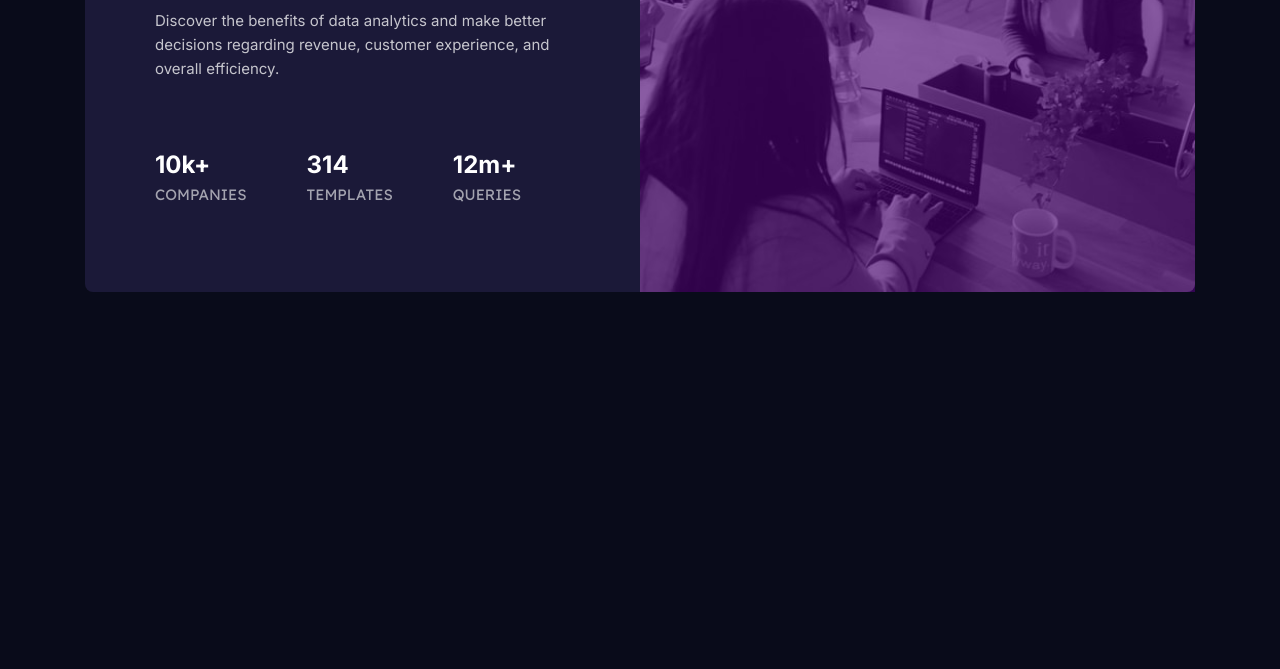
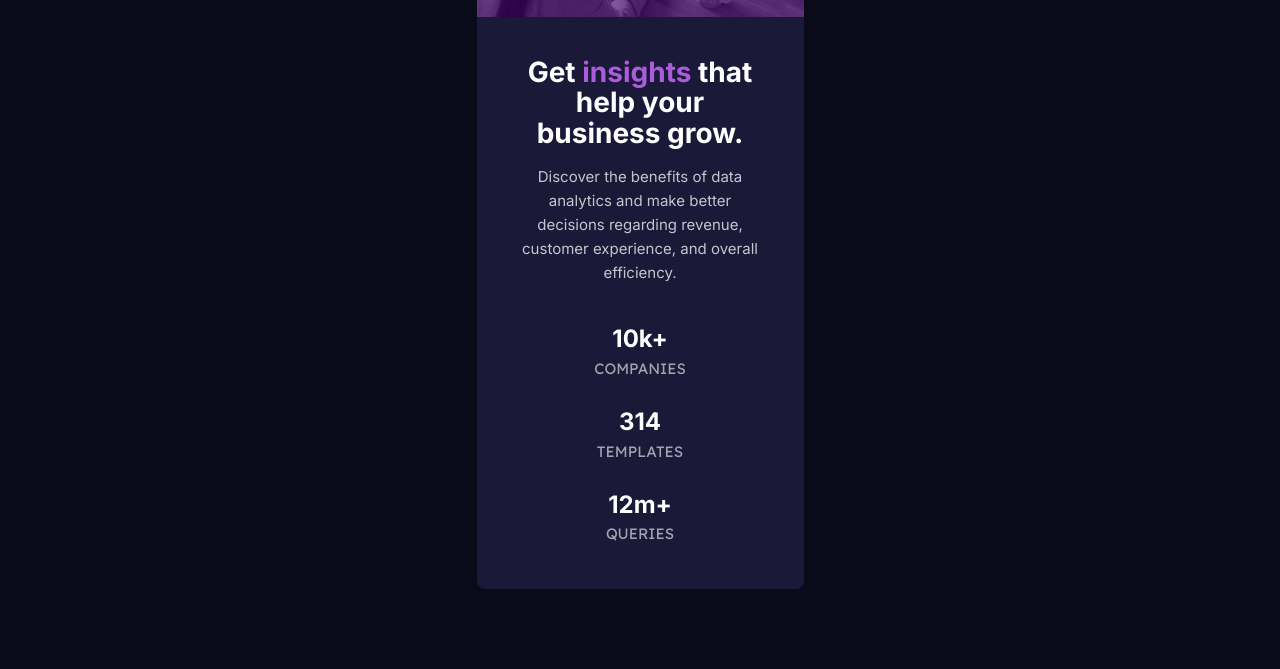
Before and after one commit to JGedd/stats-preview-card-, a plain HTML site: page index.html in a window 1280 px wide. Shown: the part 340-1009 px from the top of the page. Before the commit the page ends 800 px from the top, so only its background shows below. Drawn offline with Linux system fonts and the light colour scheme.

Commit message:
updated stats preview card

```diff
--- a/index.html
+++ b/index.html
@@ -12,10 +12,11 @@
       href="./images/favicon-32x32.png"
     />
 
-    <link rel="stylesheet" href="css/style.css" />
+    <link rel="stylesheet" href="./css/style.min.css" />
     <title>Frontend Mentor | Stats preview card component</title>
   </head>
   <body>
+    <main>
       <div class="card">
         <div class="card-content">
           <h2 class="card-content__heading">
@@ -51,5 +52,7 @@
           />
         </div>
       </div>
+    </main>
+
   </body>
 </html>
--- a/sass/_base.scss
+++ /dev/null
@@ -1,40 +0,0 @@
-@import url("https://fonts.googleapis.com/css2?family=Inter:wght@400;700&family=Lexend+Deca&display=swap");
-
-:root {
-  --main-background: hsl(233, 47%, 7%);
-  --card-background: hsl(244, 38%, 16%);
-  --accent: hsl(277, 64%, 61%);
-  --main-headings: hsl(0, 0%, 100%);
-  --paragraph: hsla(0, 0%, 100%, 0.75);
-  --stat-heading: hsla(0, 0%, 100%, 0.6);
-}
-
-$bp-desktop: 90em; //1440px
-$bp-mobile: 23.43em; //375px
-
-* {
-  margin: 0;
-  padding: 0;
-}
-
-*,
-*::before,
-*::after {
-  box-sizing: inherit;
-}
-
-html {
-  box-sizing: border-box;
-  font-size: 62.5%; //1rem = 10px, 10px/16px = 62.5%
-}
-
-body {
-  background-color: var(--main-background);
-  min-height: 100vh;
-  font-family: "Inter", "Lexend Deca", sans-serif;
-  font-size: 1.5rem;
-  line-height: 1.5;
-  display: flex;
-  align-items: center;
-  justify-content: center;
-}
--- a/sass/_layout.scss
+++ /dev/null
@@ -1,114 +0,0 @@
-.card {
-  max-width: 111rem;
-  background-color: var(--card-background);
-  display: grid;
-  grid-template-columns: 1fr 1fr;
-  border-radius: 8px;
-
-  @media only screen and (max-width: $bp-mobile) {
-    max-width: 32.7rem;
-    grid-template-columns: 1fr;
-    margin: 8rem auto;
-  }
-}
-
-.card-content {
-  padding: 7rem;
-
-  @media only screen and (max-width: $bp-mobile) {
-    padding: 4rem;
-    order: 2;
-  }
-
-  &__heading {
-    font-family: "Inter", sans-serif;
-    font-size: 3.6rem;
-    font-weight: 700;
-    line-height: 1.2;
-    color: var(--main-headings);
-    margin-bottom: 2.5rem;
-
-    @media only screen and (max-width: $bp-mobile) {
-      font-size: 2.8rem;
-      line-height: 1.1;
-      margin-bottom: 1.6rem;
-      text-align: center;
-    }
-  }
-
-  &__accent {
-    color: var(--accent);
-  }
-
-  &__paragraph {
-    font-family: "Inter", sans-serif;
-    font-size: 1.5rem;
-    line-height: 1.6;
-    color: var(--paragraph);
-    margin-bottom: 7rem;
-
-    @media only screen and (max-width: $bp-mobile) {
-      text-align: center;
-      margin-bottom: 4rem;
-    }
-  }
-}
-
-.stats {
-  display: flex;
-  gap: 6rem;
-
-  @media only screen and (max-width: $bp-mobile) {
-    flex-direction: column;
-    gap: 2.4rem;
-    text-align: center;
-  }
-
-  &__heading {
-    font-family: "Inter", sans-serif;
-    font-size: 2.4rem;
-    line-height: 1.2;
-    color: var(--main-headings);
-  }
-
-  &__paragraph {
-    font-family: "Lexend Deca", sans-serif;
-    font-weight: 400;
-    font-size: 1.2;
-    line-height: 2;
-    color: var(--stat-heading);
-    text-transform: uppercase;
-  }
-}
-
-.card-image {
-  position: relative;
-
-  @media only screen and (max-width: $bp-mobile) {
-    order: 1;
-  }
-
-  &__header-image {
-    width: 100%;
-    height: 100%;
-    border-top-right-radius: 8px;
-    border-bottom-right-radius: 8px;
-
-    @media only screen and (max-width: $bp-mobile) {
-      width: 100%;
-      height: 100%;
-      border-top-right-radius: 8px;
-      border-top-left-radius: 8px;
-    }
-  }
-
-  &::after {
-    position: absolute;
-    content: "";
-    width: 100%;
-    height: 100%;
-    top: 0;
-    left: 0;
-    background-color: hsla(278, 97%, 23%, 0.636);
-  }
-}
--- a/sass/main.scss
+++ /dev/null
@@ -1,2 +0,0 @@
-@import "base";
-@import "layout";
--- /dev/null
+++ b/sass/style.scss
@@ -0,0 +1,171 @@
+@import url("https://fonts.googleapis.com/css2?family=Inter:wght@400;700&family=Lexend+Deca&display=swap");
+
+:root {
+  --main-background: hsl(233, 47%, 7%);
+  --card-background: hsl(244, 38%, 16%);
+  --accent: hsl(277, 64%, 61%);
+  --main-headings: hsl(0, 0%, 100%);
+  --paragraph: hsla(0, 0%, 100%, 0.75);
+  --stat-heading: hsla(0, 0%, 100%, 0.6);
+}
+
+// Desktop Breakpoint
+$bp-desktop: 90em; //1440px
+
+
+*,
+*::before,
+*::after {
+  box-sizing: inherit;
+  margin: 0;
+  padding: 0;
+}
+
+html {
+  box-sizing: border-box;
+  font-size: 62.5%; //1rem = 10px, 10px/16px = 62.5%
+}
+
+body {
+  background-color: var(--main-background);
+  min-height: 100vh;
+  font-family: "Inter", "Lexend Deca", sans-serif;
+  font-size: 1.5rem;
+  line-height: 1.5;
+  display: flex;
+  align-items: center;
+  justify-content: center;
+}
+
+// Card Styling
+.card {
+  max-width: 32.7rem;
+  background-color: var(--card-background);
+  display: grid;
+  grid-template-columns: 1fr;
+  border-radius: 8px;
+  margin: 8rem auto;
+
+  @media only screen and (min-width: $bp-desktop) {
+    max-width: 111rem;
+    grid-template-columns: repeat(2, 1fr);
+
+  }
+}
+
+.card-content {
+  padding: 4rem;
+  order: 2;
+
+  @media only screen and (min-width: $bp-desktop) {
+   padding: 7rem;
+   order:initial;
+  }
+
+  &__heading {
+    font-family: "Inter", sans-serif;
+    font-size: 2.8rem;
+    font-weight: 700;
+    line-height: 1.1;
+    margin-bottom: 1.6rem;
+    text-align: center;
+    color: var(--main-headings);
+
+    @media only screen and (min-width: $bp-desktop) {
+      font-size: 3.6rem;
+      line-height: 1.2;
+      margin-bottom: 2.5rem;
+      text-align: initial;
+
+    }
+
+  }
+
+  &__accent {
+    color: var(--accent);
+  }
+
+  &__paragraph {
+    font-family: "Inter", sans-serif;
+    font-size: 1.5rem;
+    line-height: 1.6;
+    color: var(--paragraph);
+    text-align: center;
+   margin-bottom: 4rem;
+
+   @media only screen and (min-width: $bp-desktop) {
+    text-align: initial;
+    margin-bottom: 7rem;
+
+  }
+  }
+
+
+
+}
+
+.stats {
+  display: flex;
+  flex-direction: column;
+  gap: 2.4rem;
+  text-align: center;
+
+  @media only screen and (min-width: $bp-desktop) {
+    text-align: initial;
+    flex-direction: row;
+    gap: 6rem;
+
+  }
+
+  &__heading {
+    font-family: "Inter", sans-serif;
+    font-size: 2.4rem;
+    line-height: 1.2;
+    color: var(--main-headings);
+  }
+
+  &__paragraph {
+    font-family: "Lexend Deca", sans-serif;
+    font-weight: 400;
+    font-size: 1.2;
+    line-height: 2;
+    color: var(--stat-heading);
+    text-transform: uppercase;
+  }
+}
+
+.card-image {
+  position: relative;
+  order: 1;
+
+  @media only screen and (min-width: $bp-desktop) {
+    order: initial;
+
+  }
+
+  &__header-image {
+    width: 100%;
+    height: 100%;
+    border-top-right-radius: 8px;
+    border-top-left-radius: 8px;
+
+    @media only screen and (min-width: $bp-desktop) {
+      width: 100%;
+      height: 100%;
+      border-top-right-radius: 8px;
+      border-top-left-radius: 8px;
+
+    }
+
+  }
+
+  &::after {
+    position: absolute;
+    content: "";
+    width: 100%;
+    height: 100%;
+    top: 0;
+    left: 0;
+    background-color: hsla(278, 97%, 23%, 0.636);
+  }
+}
```
Also changed, not shown: package.json (deleted, +0 -24 lines), css/style.comp.css (deleted), css/style.css (deleted), css/style.min.css (added), css/style.prefix.css (deleted), 1 other file. Lines whose indentation alone changed are shown as unchanged.
